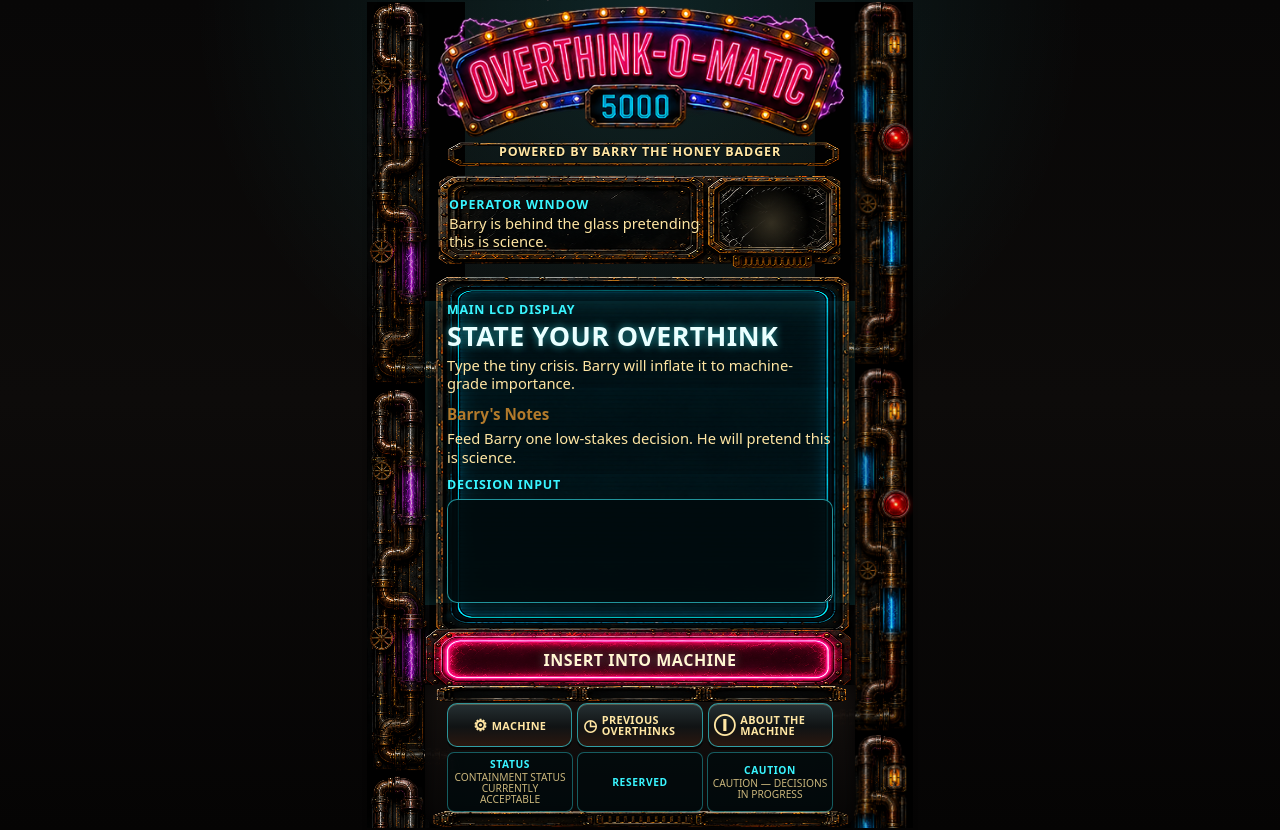
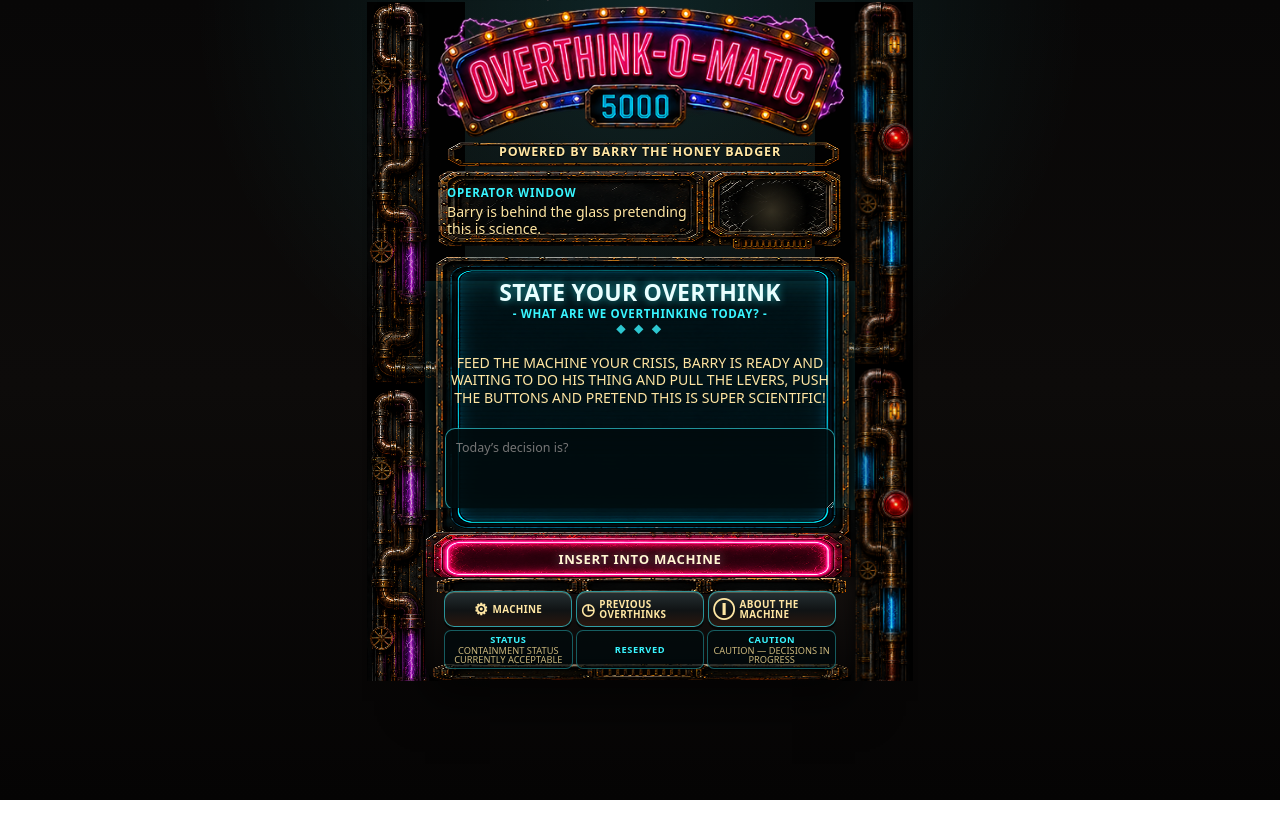
Before and after one commit to johnuxqh/overthink-o-matic, a React (Vite) app: page / in a window 1280 px wide. Both pictures are taken after typing "Sample", "Sample" into the empty fields and a click on the button "SAVE SETUP / POWER UP MACHINE". After the commit the page ends 800 px from the top, so only its background shows below. Built offline with nearby package versions, Linux system fonts and the light colour scheme.

Commit message:
PIXEL PASS 1 — Home HTML parity width copy typography

```diff
--- a/src/App.tsx
+++ b/src/App.tsx
@@ -391,19 +391,17 @@ export function App() {
             <MachineLcd>
               <div className="lcd-content lcd-content--compact">
                 <div className="lcd-content__header">
-                  <p className="lcd-content__eyebrow machine-home__lcd-label">Main LCD Display</p>
                   <h2 className="lcd-content__title">STATE YOUR OVERTHINK</h2>
-                  <p className="lcd-content__body">Type the tiny crisis. Barry will inflate it to machine-grade importance.</p>
+                  <p className="lcd-content__eyebrow machine-home__lcd-subtitle">- WHAT ARE WE OVERTHINKING TODAY? -</p>
                 </div>
 
-                <div className="machine-home__notes" aria-label="Barry notes">
-                  <h3>Barry's Notes</h3>
-                  <p>Feed Barry one low-stakes decision. He will pretend this is science.</p>
-                </div>
+                <p className="machine-home__divider" aria-hidden="true">◆ ◆ ◆</p>
+
+                <p className="lcd-content__body machine-home__body">FEED THE MACHINE YOUR CRISIS, BARRY IS READY AND WAITING TO DO HIS THING AND PULL THE LEVERS, PUSH THE BUTTONS AND PRETEND THIS IS SUPER SCIENTIFIC!</p>
 
                 <label className="machine-home__input">
-                  Decision input
-                  <textarea value={problemText} onChange={(event: Event) => setProblemText((event.target as HTMLTextAreaElement).value)} />
+                  <span className="sr-only">State your overthink</span>
+                  <textarea aria-label="State your overthink" placeholder="Today’s decision is?" value={problemText} onChange={(event: Event) => setProblemText((event.target as HTMLTextAreaElement).value)} />
                 </label>
               </div>
             </MachineLcd>
--- a/src/styles/base.css
+++ b/src/styles/base.css
@@ -17,11 +17,11 @@
   --space-4: 16px;
   --space-5: 20px;
   --space-6: 24px;
-  --type-label: clamp(0.72rem, 2.8vw, 0.78rem);
-  --type-body: clamp(0.88rem, 3.2vw, 0.92rem);
-  --type-title: clamp(1.38rem, 6.4vw, 1.68rem);
-  --type-button: clamp(0.72rem, 3vw, 0.86rem);
-  --machine-cabinet-width: min(100%, 430px);
+  --type-label: clamp(0.62rem, 2.45vw, 0.72rem);
+  --type-body: clamp(0.78rem, 2.85vw, 0.88rem);
+  --type-title: clamp(1.14rem, 5.05vw, 1.44rem);
+  --type-button: clamp(0.68rem, 2.75vw, 0.82rem);
+  --machine-cabinet-width: min(98.5vw, 430px);
   --machine-art-width: 100%;
   --machine-art-join: -3px;
   --machine-inner-gutter: clamp(4px, 1.6vw, 8px);
@@ -95,7 +95,7 @@ a:focus-visible {
   width: 100%;
   max-width: none;
   margin: 0 auto;
-  padding: 0 2px 2px;
+  padding: 0 0 2px;
 }
 
 .machine-page-decor {
@@ -393,7 +393,7 @@ button:disabled,
 
 @media (min-width: 390px) {
   .app-shell {
-    padding: 0 2px 2px;
+    padding: 0 0 2px;
   }
 
   .machine-control-deck {
@@ -589,9 +589,9 @@ button:disabled,
 .barry-frame {
   position: relative;
   width: 100%;
-  min-height: 108px;
-  margin-top: -5px;
-  padding: 16px 35% 14px 24px;
+  min-height: 92px;
+  margin-top: -9px;
+  padding: 13px 35% 11px 22px;
   align-content: center;
   color: var(--machine-cream);
   background-image: var(--machine-barry-window-frame);
@@ -663,8 +663,8 @@ button:disabled,
 .lcd__middle {
   width: 100%;
   margin-block: -2px;
-  gap: var(--space-2);
-  padding: 2px clamp(16px, 5vw, 22px);
+  gap: 5px;
+  padding: 0 clamp(14px, 4.2vw, 20px);
   color: var(--machine-cream);
   background-image: var(--machine-lcd-middle);
   background-repeat: repeat-y;
@@ -681,8 +681,8 @@ button:disabled,
 .lcd h2 {
   color: #eaffff;
   font-size: var(--type-title);
-  line-height: 1.02;
-  letter-spacing: 0.015em;
+  line-height: 0.98;
+  letter-spacing: 0.01em;
   text-shadow: 0 0 8px rgba(57, 245, 255, 0.62);
 }
 
@@ -700,7 +700,36 @@ button:disabled,
 .machine-home__notes p,
 .lcd__middle > p:not(.machine-home__lcd-label) {
   font-size: var(--type-body);
-  line-height: 1.24;
+  line-height: 1.14;
+}
+
+.machine-home__lcd .lcd-content {
+  gap: 5px;
+}
+
+.machine-home__lcd .lcd-content__header {
+  gap: 4px;
+  text-align: center;
+}
+
+.machine-home__lcd-subtitle {
+  justify-self: center;
+  line-height: 1.05;
+}
+
+.machine-home__divider {
+  margin: 0;
+  color: var(--machine-cyan);
+  font-size: 0.62rem;
+  letter-spacing: 0.24em;
+  line-height: 1;
+  text-align: center;
+  opacity: 0.8;
+}
+
+.machine-home__body {
+  text-align: center;
+  text-transform: uppercase;
 }
 
 .machine-home__input {
@@ -715,7 +744,7 @@ button:disabled,
 }
 
 .machine-home__input textarea {
-  min-height: 104px;
+  min-height: 82px;
   border-color: rgba(57, 245, 255, 0.58);
   border-radius: 10px;
   font-weight: 400;
@@ -727,13 +756,15 @@ button:disabled,
 .primary-cta,
 .machine-home__cta {
   width: 100%;
-  min-height: 62px;
-  margin-top: -5px;
-  padding: 13px 24px;
+  min-height: 54px;
+  margin-top: -7px;
+  padding: 10px 22px;
   border: 0;
   border-radius: 0;
   place-items: center;
-  font-weight: 900;
+  font-size: var(--type-button);
+  font-weight: 900;
+  letter-spacing: 0.055em;
   background-color: transparent;
   background-image: var(--machine-primary-cta);
   background-size: 100% 100%;
@@ -744,13 +775,13 @@ button:disabled,
 
 .machine-footer {
   width: 100%;
-  margin-top: -6px;
+  margin-top: -9px;
 }
 
 .footer-frame {
   position: relative;
-  gap: 5px;
-  padding: 18px 8px 16px;
+  gap: 3px;
+  padding: 14px 7px 12px;
   border: 0;
   border-radius: 0 0 18px 18px;
   background: linear-gradient(180deg, rgba(23, 18, 16, 0.92), rgba(7, 6, 6, 0.98));
@@ -808,8 +839,8 @@ button:disabled,
   position: relative;
   z-index: 1;
   grid-template-columns: repeat(3, minmax(0, 1fr));
-  gap: 5px;
-  padding: 0 14px;
+  gap: 4px;
+  padding: 0 12px;
   border: 0;
   background: transparent;
   box-shadow: none;
@@ -821,9 +852,9 @@ button:disabled,
   justify-content: center;
   gap: 4px;
   min-width: 0;
-  min-height: 44px;
-  padding: 7px 5px;
-  font-size: clamp(0.52rem, 2.35vw, 0.68rem);
+  min-height: 36px;
+  padding: 5px 4px;
+  font-size: clamp(0.48rem, 2.05vw, 0.62rem);
   line-height: 1.05;
   white-space: normal;
   text-align: left;
@@ -845,21 +876,21 @@ button:disabled,
   position: relative;
   z-index: 1;
   grid-template-columns: repeat(3, minmax(0, 1fr));
-  gap: 4px;
-  padding: 0 14px;
+  gap: 3px;
+  padding: 0 12px;
 }
 
 .footer-status__panel {
-  min-height: 39px;
+  min-height: 31px;
   align-content: center;
-  gap: 2px;
-  padding: 6px 4px;
+  gap: 1px;
+  padding: 4px 3px;
   border: 1px solid rgba(57, 245, 255, 0.35);
   border-radius: 7px;
   background: rgba(1, 11, 13, 0.72);
   color: var(--machine-muted-cream);
-  font-size: clamp(0.51rem, 2.15vw, 0.64rem);
-  line-height: 1.08;
+  font-size: clamp(0.46rem, 1.9vw, 0.58rem);
+  line-height: 1.02;
   text-align: center;
   text-transform: uppercase;
 }
@@ -875,8 +906,9 @@ button:disabled,
 }
 
 @media (max-width: 389px) {
-  .machine {
-    width: calc(100vw - 4px);
+  .machine,
+  .machine-stage {
+    width: min(99vw, 430px);
   }
 
   .machine-stage__rail {
@@ -903,11 +935,11 @@ button:disabled,
   }
 
   .footer-nav__button {
-    min-height: 42px;
+    min-height: 34px;
   }
 
   .footer-status__panel {
-    min-height: 36px;
+    min-height: 29px;
   }
 }
 
@@ -1584,8 +1616,8 @@ button:disabled,
   margin: 0;
   color: #eaffff;
   font-size: var(--type-title);
-  line-height: 1.02;
-  letter-spacing: 0.015em;
+  line-height: 0.98;
+  letter-spacing: 0.01em;
   text-shadow: 0 0 8px rgba(57, 245, 255, 0.62);
   overflow-wrap: anywhere;
 }
```
Also changed, not shown: 2 other files (tests, documents, lock files or other folders).
